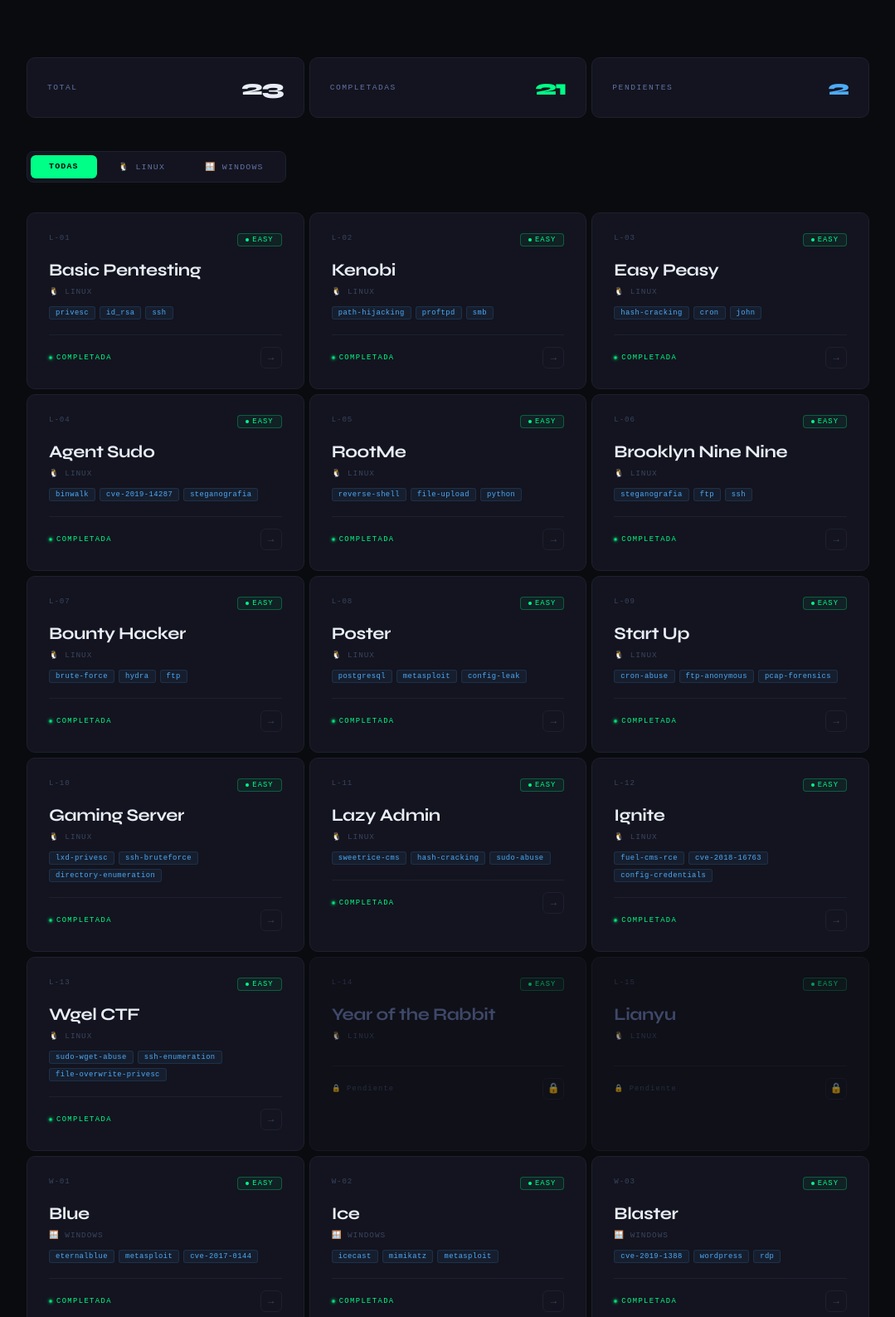
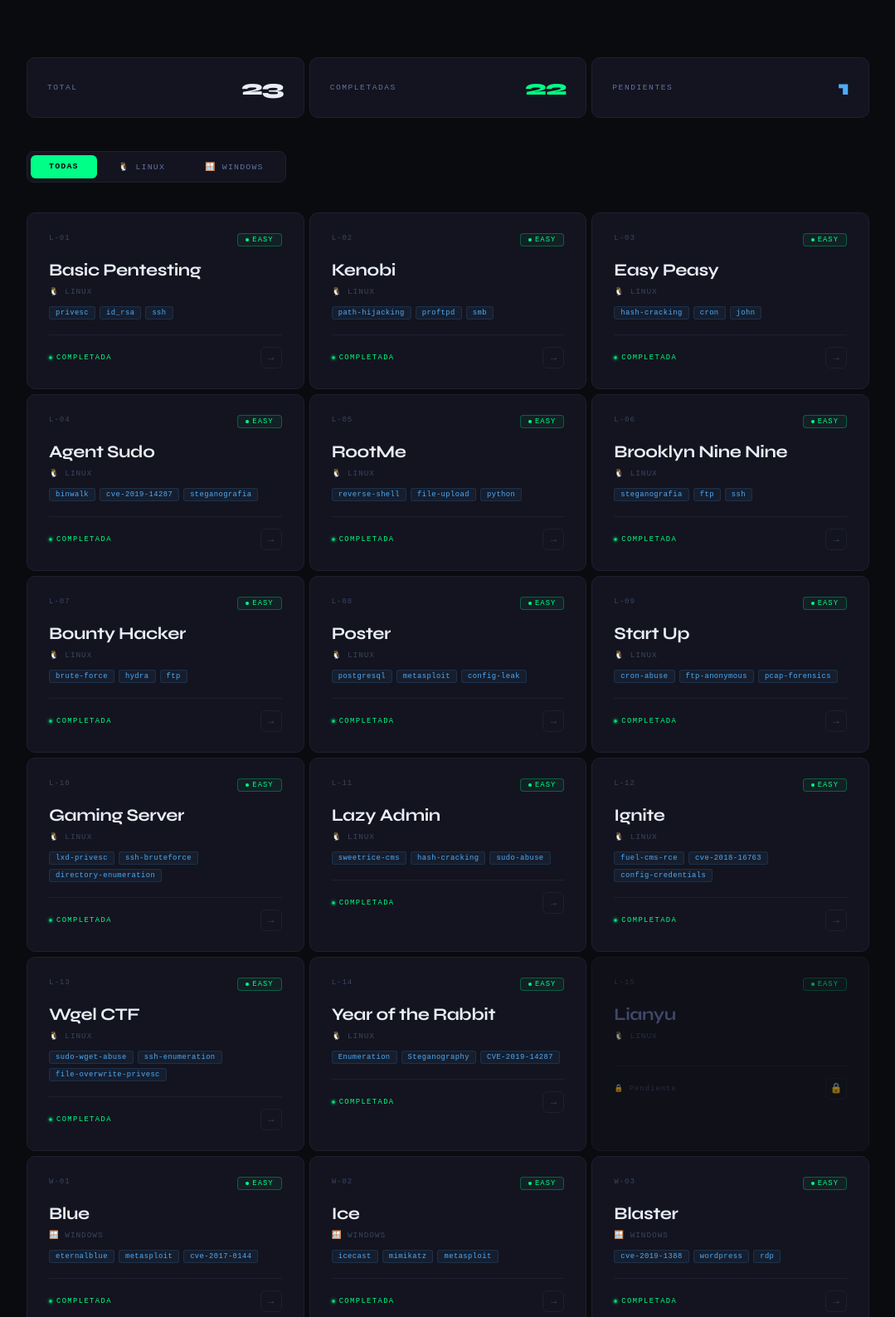
Before and after one commit to davidjr-005/Portfolio, a plain HTML site: page index.html in a window 1280 px wide. Shown: the part 3060-4647 px from the top of the page at 83% size, without its empty margins (100-1179 px from the left). Drawn offline with Linux system fonts and the light colour scheme; a web font is replaced by a local one.

Commit message:
Update M23 - Com index.html

```diff
--- a/index.html
+++ b/index.html
@@ -692,7 +692,7 @@ const MACHINES = [
   { id:"L-11", name:"Lazy Admin",     os:"linux",   diff:"easy", tags:["sweetrice-cms", "hash-cracking", "sudo-abuse"],        pwned:true, url:"https://github.com/davidjr-005/Hacking-Etico/tree/main/WriteUps/M20%20-%20Lazy_Admin" },
   { id:"L-12", name:"Ignite",  os:"linux",   diff:"easy",   tags:["fuel-cms-rce", "cve-2018-16763", "config-credentials"],    pwned:true, url:"https://github.com/davidjr-005/Hacking-Etico/tree/main/WriteUps/M21%20-%20Ignite" },
   { id:"L-13", name:"Wgel CTF",  os:"linux",   diff:"easy",   tags:["sudo-wget-abuse", "ssh-enumeration", "file-overwrite-privesc"],    pwned:true, url:"https://github.com/davidjr-005/Hacking-Etico/tree/main/WriteUps/M22%20-%20Wgel_CTF" },
-  { id:"L-14", name:"Year of the Rabbit",  os:"linux",   diff:"easy",   tags:[],    pwned:false, url:"#" },
+  { id:"L-14", name:"Year of the Rabbit",  os:"linux",   diff:"easy",   tags:["Enumeration", "Steganography", "CVE-2019-14287"],    pwned:true, url:"https://github.com/davidjr-005/Hacking-Etico/tree/main/WriteUps/M23%20-%20Year_of_the_Rabbit" },
   { id:"L-15", name:"Lianyu",  os:"linux",   diff:"easy",   tags:[],    pwned:false, url:"#" },
   { id:"W-01", name:"Blue",       os:"windows", diff:"easy",   tags:["eternalblue", "metasploit", "cve-2017-0144"],      pwned:true,  url:"https://github.com/davidjr-005/Hacking-Etico/tree/main/WriteUps/M01%20-%20Blue" },
   { id:"W-02", name:"Ice",    os:"windows", diff:"easy",   tags:["icecast", "mimikatz", "metasploit"],      pwned:true,  url:"https://github.com/davidjr-005/Hacking-Etico/tree/main/WriteUps/M02%20-%20Ice" },
```
